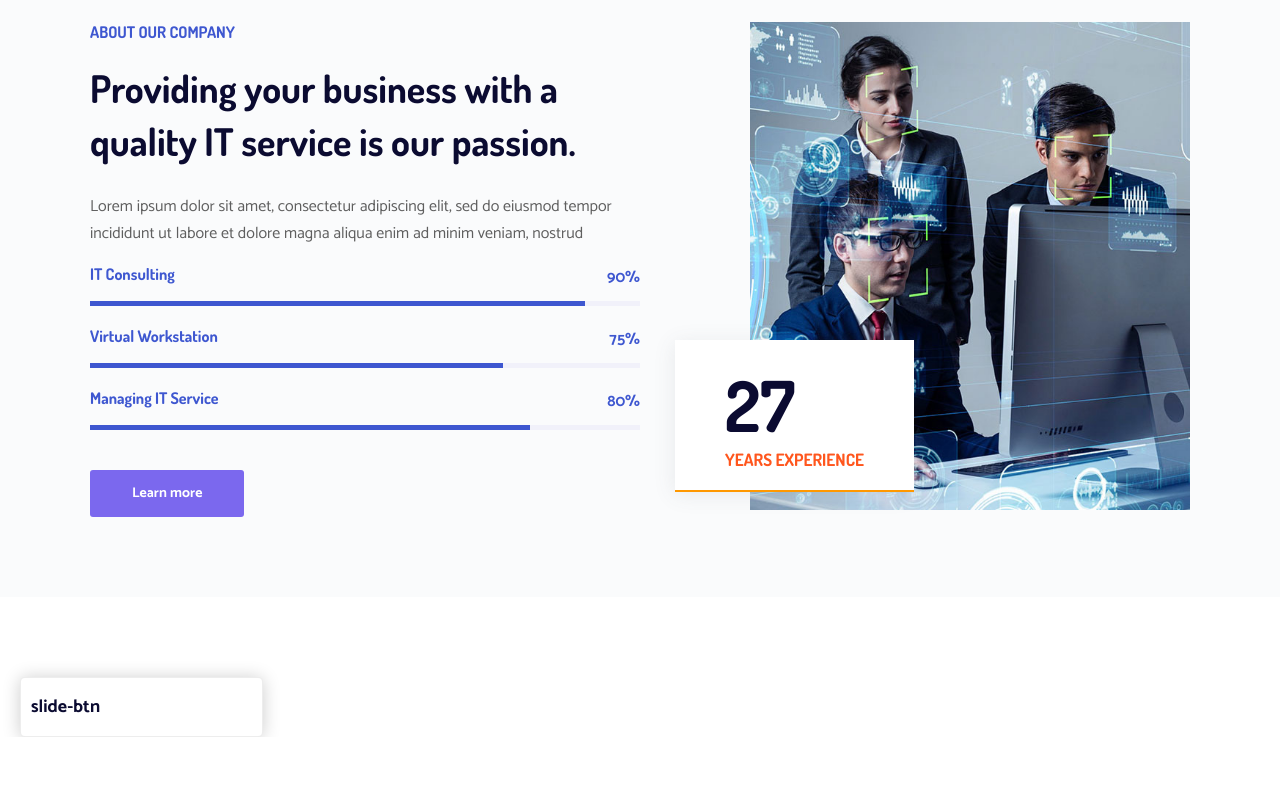
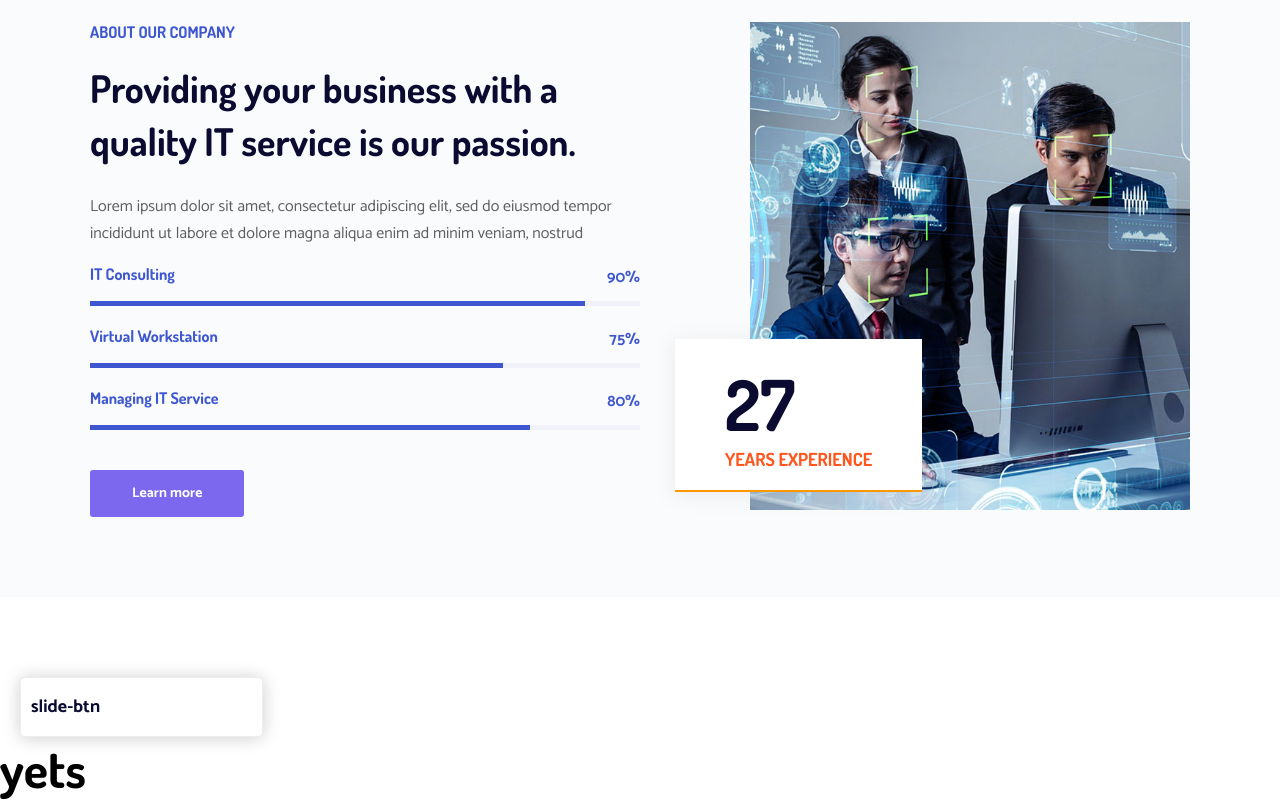
Before and after one commit to chistyshaik/techvio, a plain HTML site: page index.html in a window 1280 px wide. Shown: the part 1877-2677 px from the top of the page. Before the commit the page ends 2614 px from the top, so only its background shows below. Drawn offline with nearby package versions, Linux system fonts and the light colour scheme.

Commit message:
html & css updates

```diff
--- a/assets/css/style.css
+++ b/assets/css/style.css
@@ -75,7 +75,7 @@ a{
 .slide-btn:hover{
     background-color: var(--third-color);
     transition: 0.4s;
-    transform: ;
+    /* transform: ; */
 }
 
 /* .overlay{
@@ -317,5 +317,5 @@ a{
 }
 .about .about-main .about-image .years-design h6{
     color: var(--sub-color);
-    font-size: 17px;
+    font-size: 18px;
 }
--- a/index.html
+++ b/index.html
@@ -256,7 +256,9 @@
 
 
 
-
+<div>
+    <h1>yets</h1>
+</div>
 
 
 
```
